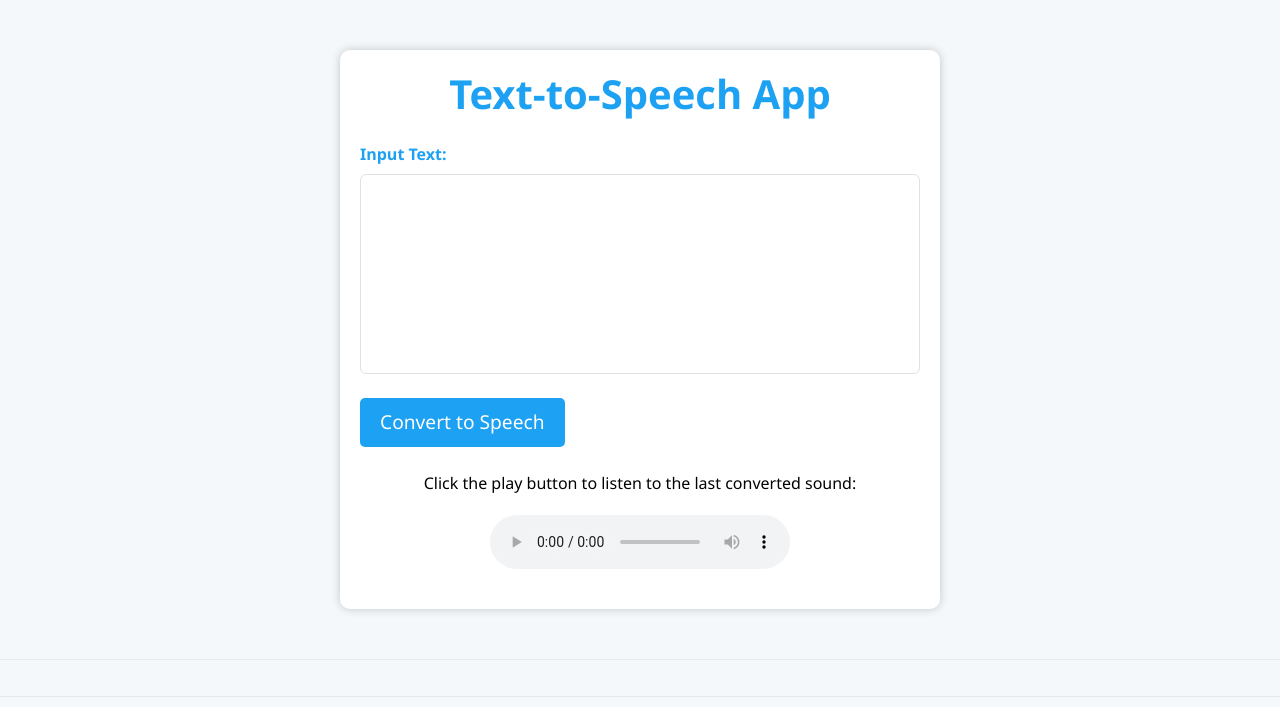
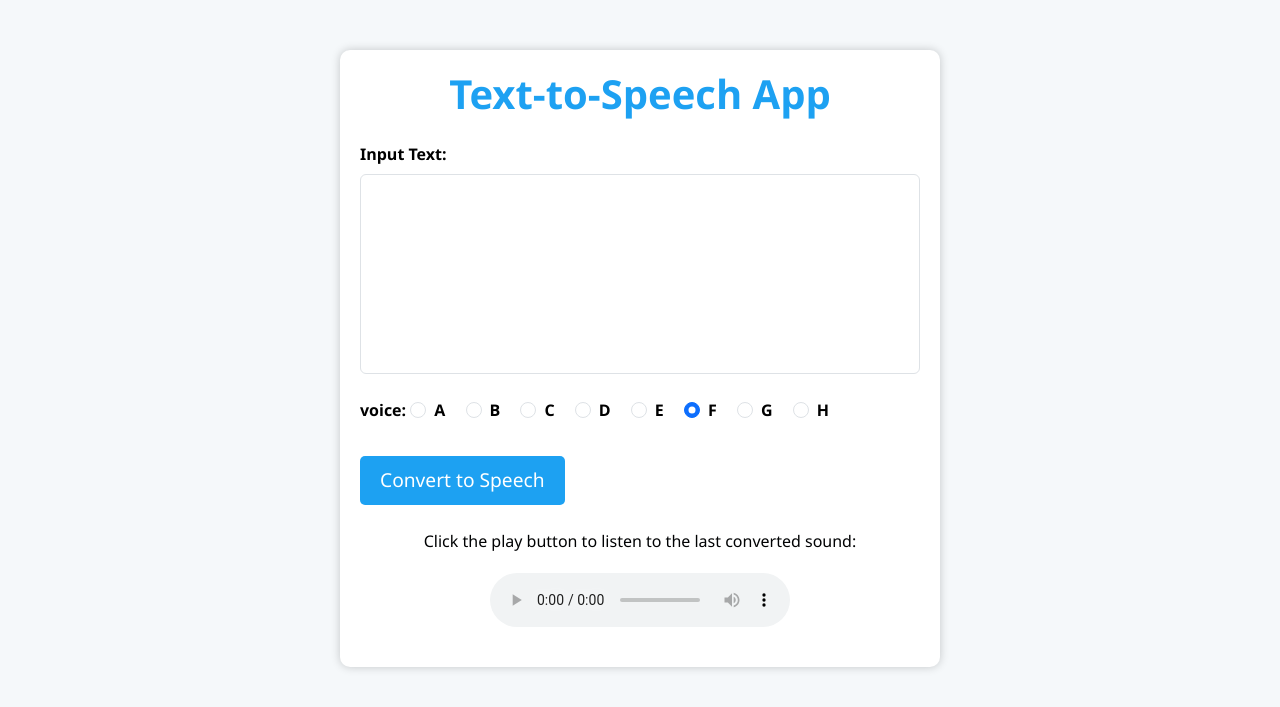
Before and after one commit to MahdeeMushfiqueKamal/text-to-speech-app-for-personal-use, a Flask app: page / in a window 1280 px wide. Shown: the top 707 px of the page. Run offline with Flask 2, Linux system fonts and the light colour scheme.

Commit message:
added voice option

```diff
--- a/main.py
+++ b/main.py
@@ -56,6 +56,7 @@ def tts():
 
     # Get the input text from the form
     input_text = request.form["input_text"]
+    voice_name = request.form['voice']
     global global_input_text
     global_input_text = input_text
 
@@ -64,7 +65,8 @@ def tts():
 
     # Set up the voice parameters
     voice = texttospeech.VoiceSelectionParams(
-        language_code="en-US", ssml_gender=texttospeech.SsmlVoiceGender.NEUTRAL
+        language_code="en-US",
+        name= f'en-US-Standard-{voice_name}'
     )
 
     # Set up the audio file parameters
--- a/templates/index.html
+++ b/templates/index.html
@@ -1,5 +1,6 @@
 <!DOCTYPE html>
 <html lang="en">
+
 <head>
 	<meta charset="UTF-8">
 	<meta name="viewport" content="width=device-width, initial-scale=1.0">
@@ -12,14 +13,16 @@
 			font-family: "Segoe UI", Tahoma, Geneva, Verdana, sans-serif;
 			background-color: #f5f8fa;
 		}
+
 		.container {
 			max-width: 600px;
 			margin: 50px auto 0;
 			padding: 20px;
 			background-color: #ffffff;
-		  box-shadow: 0px 0px 10px rgba(0,0,0,0.2);
+			box-shadow: 0px 0px 10px rgba(0, 0, 0, 0.2);
 			border-radius: 10px;
 		}
+
 		h1 {
 			font-size: 2.5rem;
 			margin-top: 0;
@@ -28,11 +31,13 @@
 			color: #1da1f2;
 			font-weight: bold;
 		}
+
 		label {
 			font-weight: bold;
 			margin-bottom: 0.5rem;
-		  color: #1da1f2;
+			color: #000000;
 		}
+
 		textarea {
 			height: 200px;
 			font-size: 1.2rem;
@@ -41,6 +46,7 @@
 			border-radius: 5px;
 			resize: none;
 		}
+
 		input[type="submit"] {
 			background-color: #1da1f2;
 			border: none;
@@ -51,16 +57,20 @@
 			cursor: pointer;
 			transition: background-color 0.3s ease;
 		}
+
 		input[type="submit"]:hover {
 			background-color: #0c8de4;
 		}
+
 		audio {
 			display: block;
 			margin: 20px auto;
 		}
+
 		p {
 			color: #000203;
 		}
+
 		footer {
 			margin-top: 50px;
 			border-top: 1px solid #e6ecf0;
@@ -68,11 +78,13 @@
 			text-align: center;
 			color: #aab8c2;
 		}
+
 		footer a {
 			color: #1da1f2;
 		}
 	</style>
 </head>
+
 <body>
 	<div class="container">
 		<h1>Text-to-Speech App</h1>
@@ -80,6 +92,50 @@
 			<div class="form-group">
 				<label for="input_text">Input Text:</label>
 				<textarea id="input_text" name="input_text" class="form-control" rows="4"></textarea>
+				<br>
+
+				<label for="voice">voice:</label>
+				<div class="form-check form-check-inline">
+					<input class="form-check-input" type="radio" name="voice" id="A" value="A">
+					<label class="form-check-label" for="A">A</label>
+				</div>
+				<div class="form-check form-check-inline">
+					<input class="form-check-input" type="radio" name="voice" id="B" value="B">
+					<label class="form-check-label" for="B">B</label>
+				</div>
+
+				<div class="form-check form-check-inline">
+					<input class="form-check-input" type="radio" name="voice" id="C" value="C">
+					<label class="form-check-label" for="C">C</label>
+				</div>
+
+				<div class="form-check form-check-inline">
+					<input class="form-check-input" type="radio" name="voice" id="D" value="D">
+					<label class="form-check-label" for="D">D</label>
+				</div>
+
+				<div class="form-check form-check-inline">
+					<input class="form-check-input" type="radio" name="voice" id="E" value="E">
+					<label class="form-check-label" for="E">E</label>
+				</div>
+
+				<div class="form-check form-check-inline">
+					<input class="form-check-input" type="radio" name="voice" id="F" value="F" checked>
+					<label class="form-check-label" for="F">F</label>
+				</div>
+
+				<div class="form-check form-check-inline">
+					<input class="form-check-input" type="radio" name="voice" id="G" value="G">
+					<label class="form-check-label" for="G">G</label>
+				</div>
+
+				<div class="form-check form-check-inline">
+					<input class="form-check-input" type="radio" name="voice" id="H" value="H">
+					<label class="form-check-label" for="H">H</label>
+				</div>
+
+
+				<br>
 			</div>
 			<br>
 			<input type="submit" value="Convert to Speech" class="btn btn-primary">
@@ -101,4 +157,5 @@
 		<p class="text-center">Text-to-Speech App &copy; 2023. Created by Mahdee Mushfique Kamal.</p>
 	</footer>
 </body>
+
 </html>
```
Lines whose indentation alone changed are shown as unchanged.
